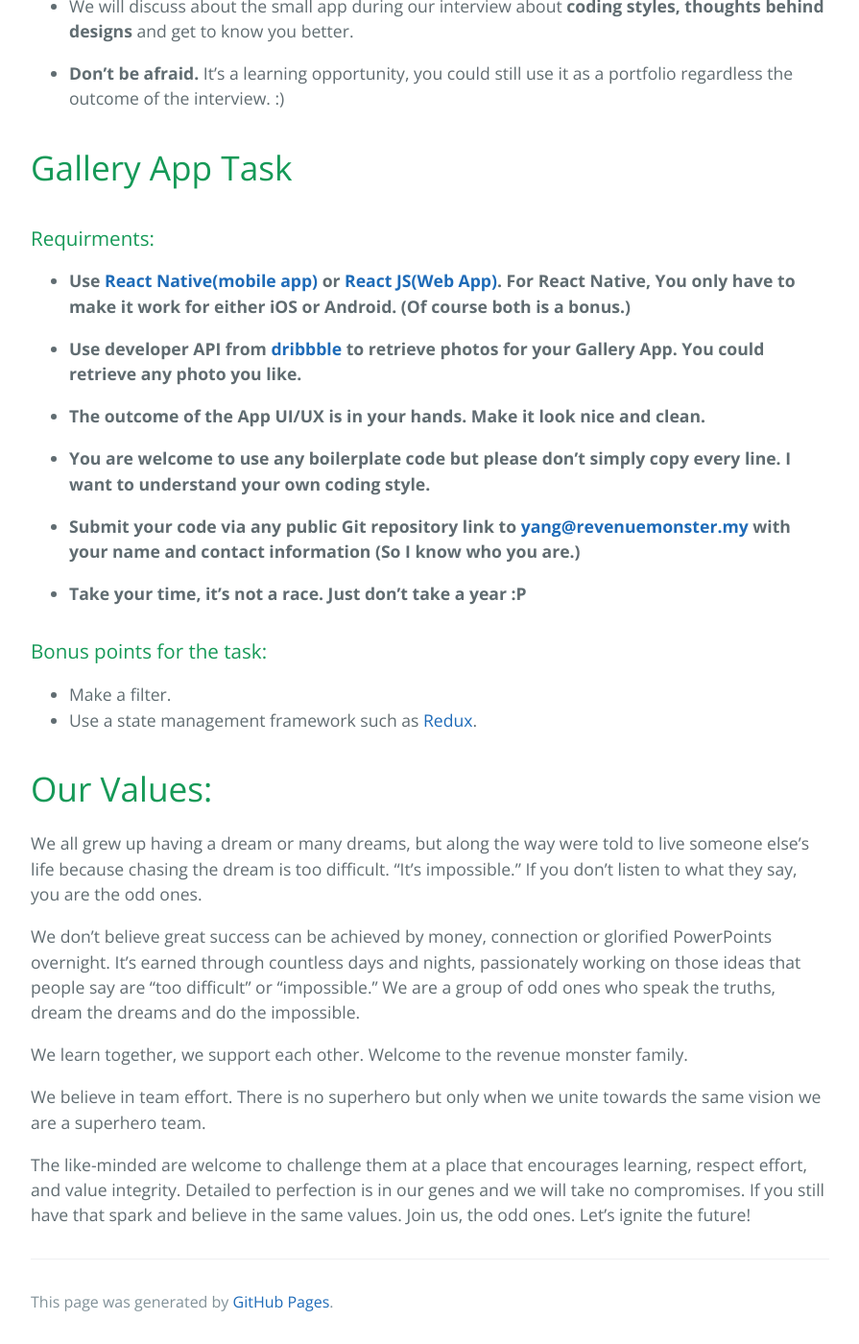
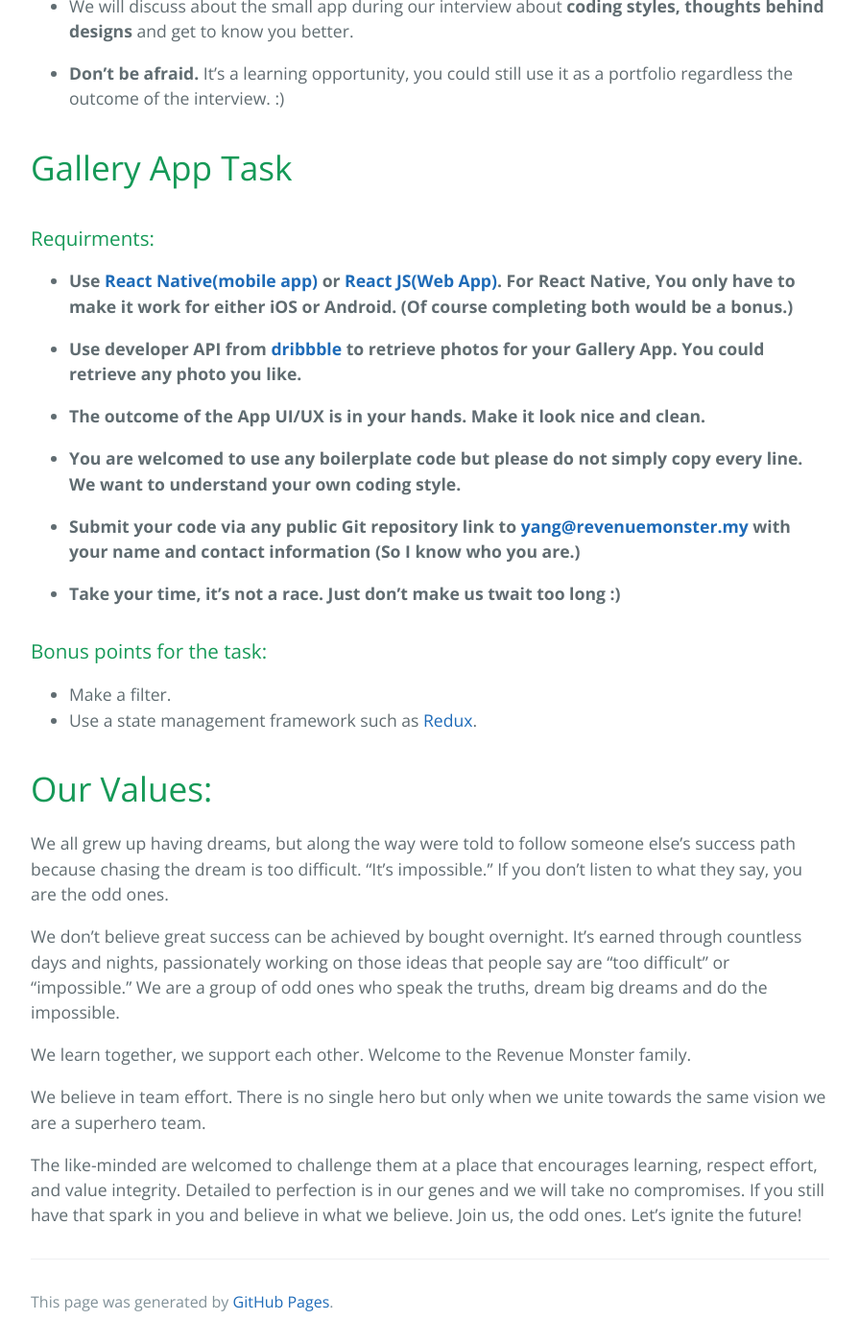
Before and after one commit to RevenueMonster/revenuemonster.github.io, a Jekyll site: the page built from index.md, in a window 1280 px wide and 1400 px high, scrolled down 831 px. Shown: the whole window at 96% size, without its empty margins (192-1087 px from the left). Built offline with Jekyll 4.4.1, drawn with Linux system fonts in a browser that asks for light colours; our own code applies the rules of GitHub Pages for plain Markdown files; some of the changed text lies outside the part shown.

Commit message:
amended per Carol

```diff
--- a/index.md
+++ b/index.md
@@ -5,7 +5,7 @@ layout: default
 # [](#header-1)Welcome Candidates (Pre-Interview)
  Kindly follow the steps below and complete the gallery app task before proceeding to our face-to-face interview:
 
-* We want to know if you are serious about the application. Check out our [website](http://revenuemonster.my) to get a general gist of what we do before you proceed. Think about if this is something that really interest you for at least 2-3 years. **Life is short, do what you love.**
+* We want to know if you are serious about the application. Check out our [website](http://revenuemonster.my) to get a general gist of what we do before you proceed. Give it a real good thought if this is something that would interest you for at least 2-3 years. **Life is short, do what you love.**
 
 * Are you **willing to constantly keep up with the latest technology** and work with open sourced
 technology? React is fairly new in the market and it will require a little studying if you do not have the
@@ -22,17 +22,17 @@ experience prior to this.
 # [](#header-1)Gallery App Task
 
 ### Requirments:
-* **Use [React Native(mobile app)](https://facebook.github.io/react-native/) or [React JS(Web App)](https://facebook.github.io/react/). For React Native, You only have to make it work for either iOS or Android. (Of course both is a bonus.)**
+* **Use [React Native(mobile app)](https://facebook.github.io/react-native/) or [React JS(Web App)](https://facebook.github.io/react/). For React Native, You only have to make it work for either iOS or Android. (Of course completing both would be a bonus.)**
 
 * **Use developer API from [dribbble](http://developer.dribbble.com/v1/) to retrieve photos for your Gallery App. You could retrieve any photo you like.**
 
 * **The outcome of the App UI/UX is in your hands. Make it look nice and clean.**
 
-* **You are welcome to use any boilerplate code but please don't simply copy every line. I want to understand your own coding style.**
+* **You are welcomed to use any boilerplate code but please do not simply copy every line. We want to understand your own coding style.**
 
 * **Submit your code via any public Git repository link to [yang@revenuemonster.my](yang@revenuemonster.my) with your name and contact information (So I know who you are.)**
 
-* **Take your time, it's not a race. Just don't take a year :P**
+* **Take your time, it's not a race. Just don't make us twait too long :)**
 
 
 ### Bonus points for the task:
@@ -42,12 +42,12 @@ experience prior to this.
 
 
 # [](#header-1)Our Values:
-We all grew up having a dream or many dreams, but along the way were told to live someone else’s life because chasing the dream is too difficult.  “It’s impossible.”  If you don’t listen to what they say, you are the odd ones.
+We all grew up having dreams, but along the way were told to follow someone else’s success path because chasing the dream is too difficult.  “It’s impossible.”  If you don’t listen to what they say, you are the odd ones.
 
-We don’t believe great success can be achieved by money, connection or glorified PowerPoints overnight. It’s earned through countless days and nights, passionately working on those ideas that people say are “too difficult” or “impossible.” We are a group of odd ones who speak the truths, dream the dreams and do the impossible.
+We don’t believe great success can be achieved by bought overnight. It’s earned through countless days and nights, passionately working on those ideas that people say are “too difficult” or “impossible.” We are a group of odd ones who speak the truths, dream big dreams and do the impossible.
 
-We learn together, we support each other. Welcome to the revenue monster family.
+We learn together, we support each other. Welcome to the Revenue Monster family.
 
-We believe in team effort. There is no superhero but only when we unite towards the same vision we are a superhero team.
+We believe in team effort. There is no single hero but only when we unite towards the same vision we are a superhero team.
 
-The like-minded are welcome to challenge them at a place that encourages learning, respect effort, and value integrity. Detailed to perfection is in our genes and we will take no compromises. If you still have that spark and believe in the same values. Join us, the odd ones. Let’s ignite the future!
+The like-minded are welcomed to challenge them at a place that encourages learning, respect effort, and value integrity. Detailed to perfection is in our genes and we will take no compromises. If you still have that spark in you and believe in what we believe. Join us, the odd ones. Let’s ignite the future!
```
